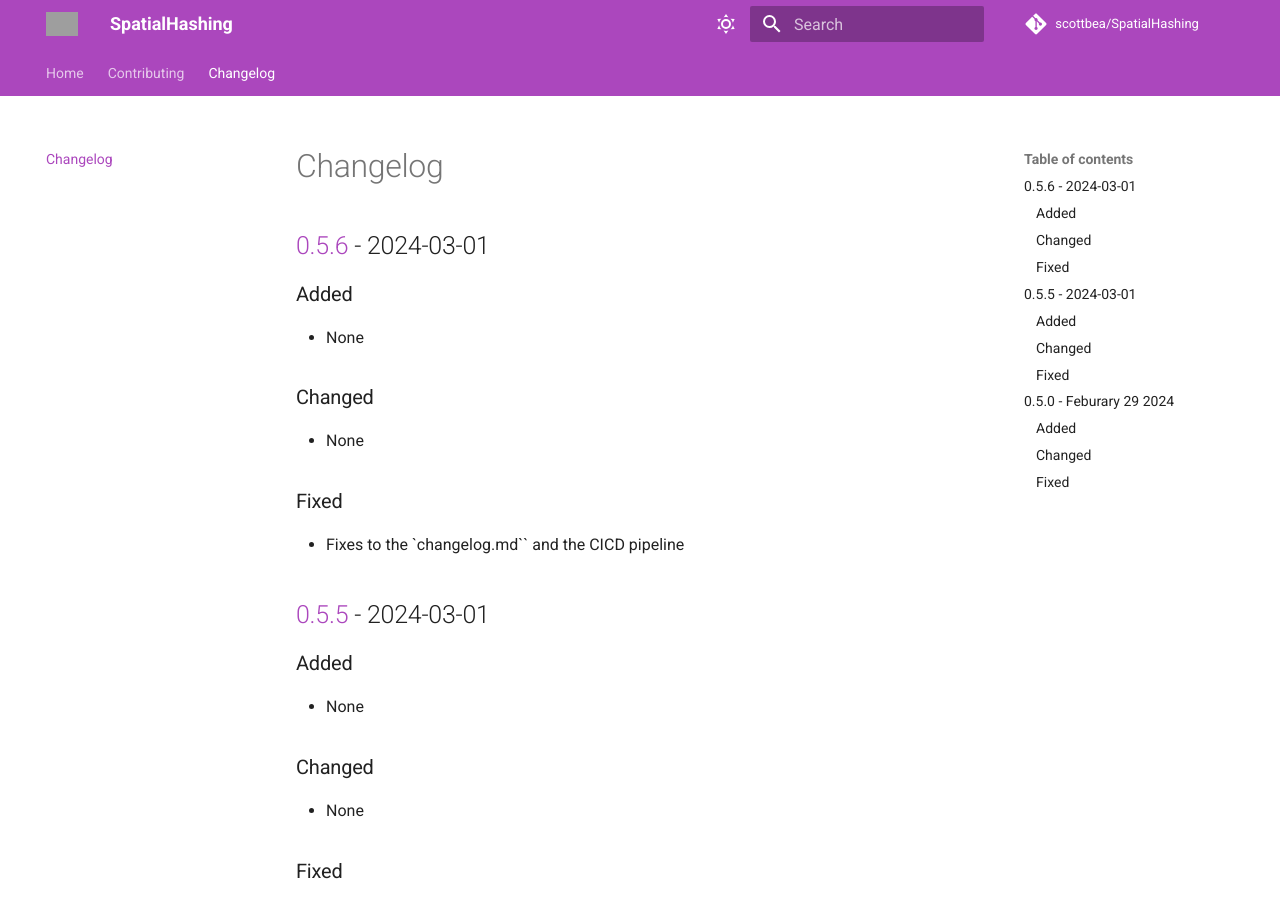
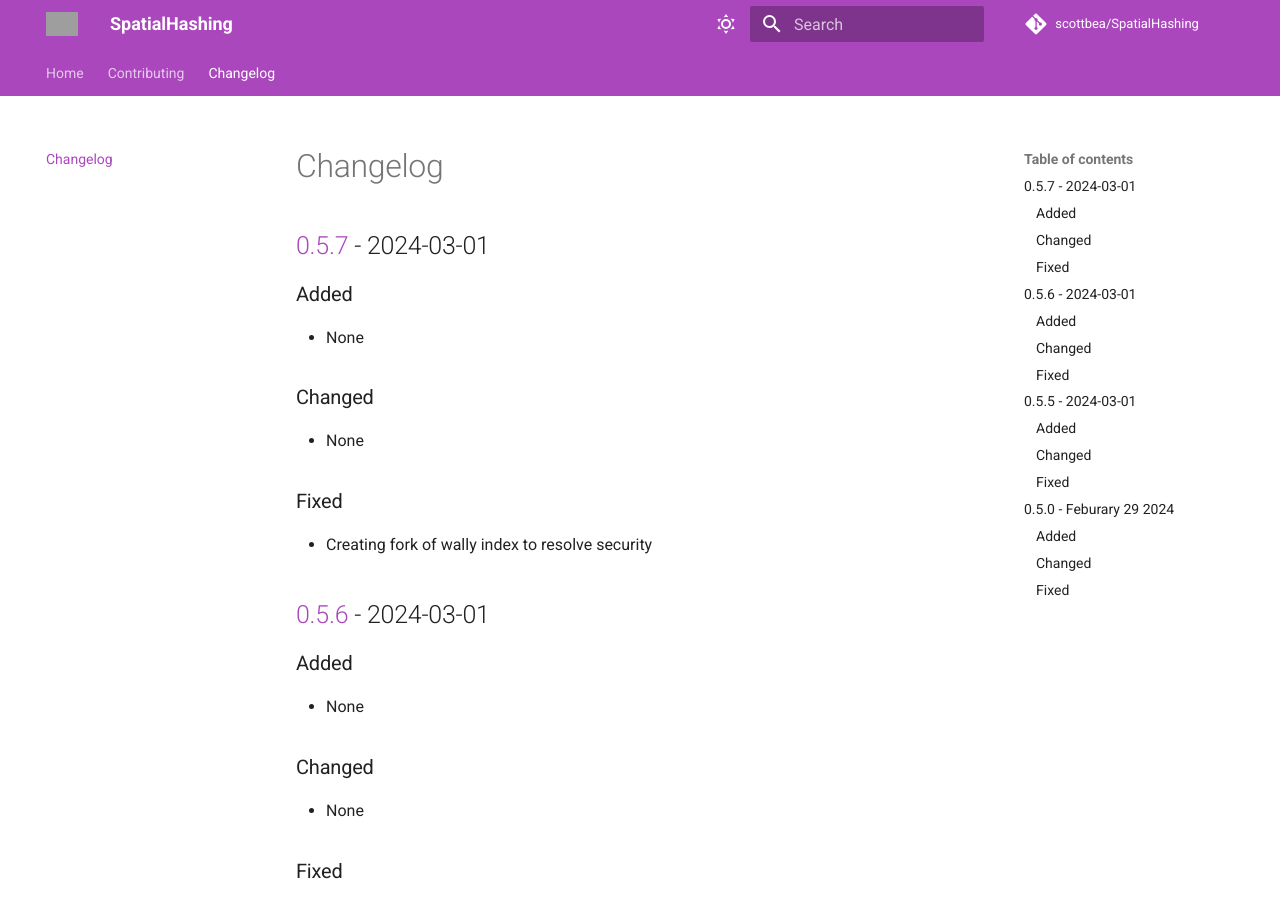
Before and after one commit to scottbea/SpatialHashing, an MkDocs documentation site: the page built from docs/changelog.md, in a window 1280 px wide and 900 px high. Built offline with MkDocs 1.6.1 and Material for MkDocs 9.7.7, drawn with Linux system fonts in a browser that asks for light colours; comment, search, counter and statistics services are not loaded; grey boxes are pictures that could not be loaded.

Commit message:
Updated CICD to use fork of wally index

```diff
--- a/docs/changelog.md
+++ b/docs/changelog.md
@@ -1,3 +1,15 @@
+## [0.5.7] - 2024-03-01
+### Added
+- None
+
+### Changed
+- None
+
+### Fixed
+- Creating fork of wally index to resolve security
+
+
+
 ## [0.5.6] - 2024-03-01
 ### Added
 - None
@@ -41,6 +53,7 @@
 - None
 
 
-[0.5.6]: https://github.com/scottbea/SpatialHashing/compare/v0.5.6...v0.5.5
+[0.5.7]: https://github.com/scottbea/SpatialHashing/compare/v0.5.7...v0.5.6
+[0.5.6]: https://github.com/scottbea/SpatialHashing/releases/tag/v0.5.6
 [0.5.5]: https://github.com/scottbea/SpatialHashing/releases/tag/v0.5.5
 [0.5.0]: https://github.com/scottbea/SpatialHashing/releases/tag/v0.5.0
--- a/wally.toml
+++ b/wally.toml
@@ -3,7 +3,7 @@
 description = "Create 'spatial hashes' by converting world positions to 12 octal characters and vice versa within a defined cubic size in studs. This size can be configured by using the SetBits() function to specificy the number of bits (k) used in the voxel size. The size in studs is given by n = 2**k.  The default size in bits is 2, so the default voxel size is Vector3(4, 4, 4). This library allows you to map multiple nearby world positions in space to the same hash to understand their proximity in time O(1). The main use for this library is to implement very high-speed geofencing and proximity detection features. For example, any given 3D bounds could be represented by 1 or more  spatial hashes which could be tracked in a table."
 license = "MIT"
 realm = "shared"
-registry = "https://github.com/UpliftGames/wally-index"
+registry = "https://github.com/scottbea/wally-index"
 version = "3.2.0"
 exclude = [
 	"docs", ".moonwave", "test",
```
Also changed, not shown: 1 other file.
